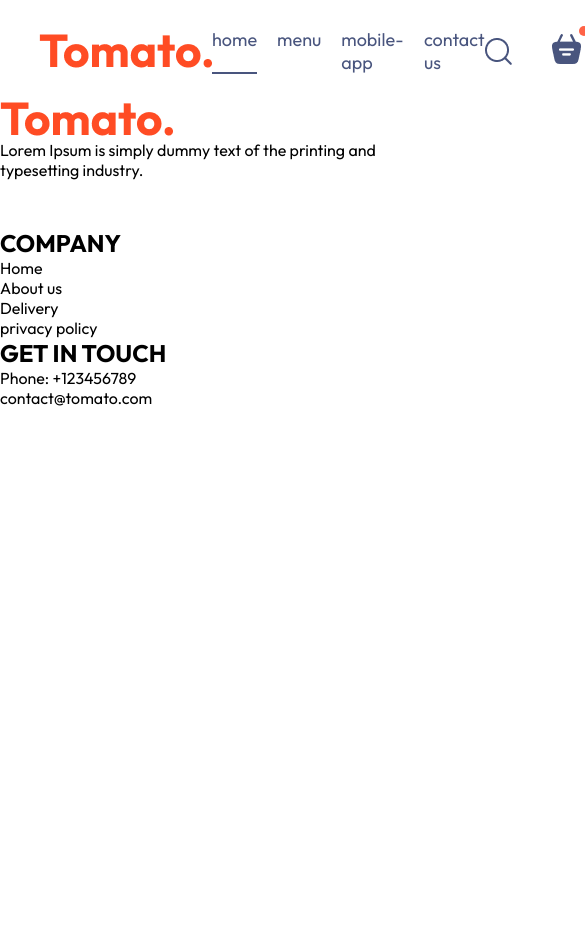
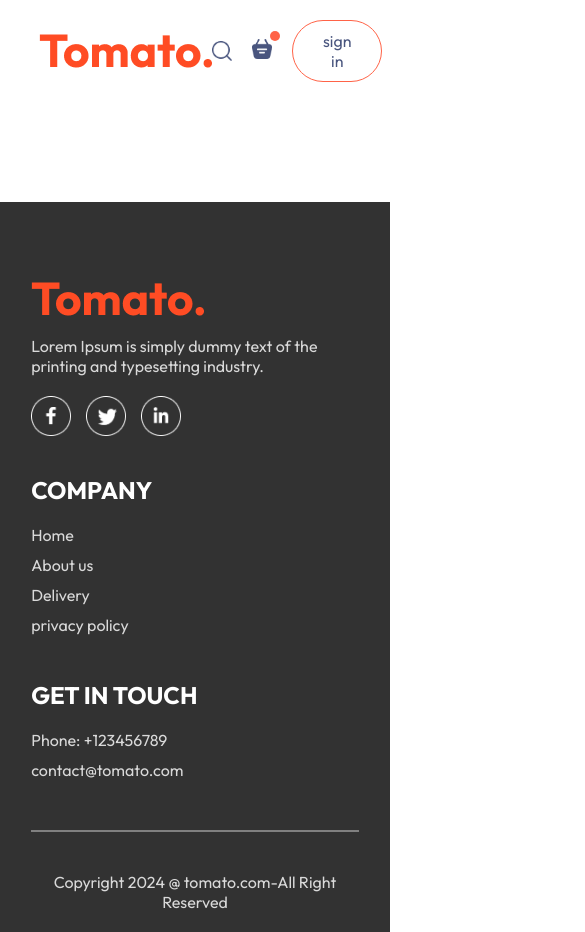
Before and after one commit to HDRanasingha/Foodweb, a React (Vite) app in the folder frontend/: page /cart in a window 390 px wide. Shown: the top 932 px of the page, 585 px wide, since content can reach past the window. Before the commit the page ends 844 px from the top, so only its background shows below. Built offline with nearby package versions, Linux system fonts and the light colour scheme.

Commit message:
Added files to repository

```diff
--- /dev/null
+++ b/frontend/src/components/AppDownload/AppDownload.css
@@ -0,0 +1,24 @@
+.app-download{
+    margin: auto auto;
+    margin-top: 100px;
+    font-size: max(3vw,20px);
+    text-align: center;
+    font-weight: 500;
+}
+.app-download-platforms{
+    display:flex;
+    justify-content: center;
+    gap: max(2vw,10px);
+    margin-top:40px;
+}
+
+.app-download-platforms img{
+    width: max(30vw,120px);
+    max-width: 180px;
+    transition: 0.5s;
+    cursor: pointer;
+}
+
+.app-download-platforms img:hover{
+    transform: scale(1.05);
+}
--- /dev/null
+++ b/frontend/src/components/AppDownload/AppDownload.jsx
@@ -0,0 +1,20 @@
+import React from 'react'
+import './AppDownload.css'
+import { assets } from '../../assets/assets'
+
+
+const AppDownload = () => {
+  return (
+    <div className='app-download' id='app-download'>
+        <p>For Better Experience Download <br/>Tomato App</p>
+        <div className='app-download-platforms'>
+            <img src={assets.play_store} alt=''/>
+            <img src={assets.app_store} alt=''/>
+
+        </div>
+
+    </div>
+  )
+}
+
+export default AppDownload
--- a/frontend/src/components/ExploreMenu/ExploreMenu.css
+++ b/frontend/src/components/ExploreMenu/ExploreMenu.css
@@ -53,3 +53,9 @@
     border:4px solid tomato;
     padding: 2px;
 }
+@media (max-width:1050px) {
+    .explore-menu-text{
+        max-width: 100%;
+        font-size: 14px;
+    }
+}
--- a/frontend/src/components/Footer/Footer.css
+++ b/frontend/src/components/Footer/Footer.css
@@ -0,0 +1,55 @@
+.footer{
+    color: #d9d9d9;
+    background-color: #323232;
+    display: flex;
+    flex-direction: column;
+    align-items: center;
+    gap: 20px;
+    padding: 20px 8vw;
+    padding-top: 80px;
+    margin-top: 100px;
+}
+.footer-content{
+    width: 100%;
+    display:grid;
+    grid-template-columns: 2fr 1fr 1fr;
+    gap: 80px;
+}
+.footer-content-left, .footer-content-right, .footer-content-center{
+    display: flex;
+    flex-direction: column;
+    align-items: start;
+    gap: 20px;
+}
+.footer-content-left li,.footer-content-right li,.footer-content-center li{
+list-style: none;
+margin-bottom: 10px;
+}
+
+.footer-content-right h2,.footer-content-center h2{
+   color: white;
+    }
+
+    .footer-social-icons img{
+        width: 40px;
+       margin-right: 15px;
+    }
+
+    .footer hr{
+        width: 100%;
+        height: 2px;
+        margin: 20px 0;
+        background-color: gray;
+        border: none;
+    }
+
+    @media (max-width:750px) {
+       .footer-content{
+        display: flex;
+        flex-direction: column;
+        gap: 35px;
+       }
+       .footer-copyright{
+        text-align: center;
+       }
+    }
--- a/frontend/src/components/Footer/Footer.jsx
+++ b/frontend/src/components/Footer/Footer.jsx
@@ -4,7 +4,7 @@
 
 const Footer = () => {
   return (
-    <div className='footer'>
+    <div className='footer' id='footer'>
         <div className="footer-content">
             <div className="footer-content-left">
                 <img src={assets.logo} alt=''/>
@@ -31,12 +31,13 @@
                 <h2>GET IN TOUCH</h2>
                 <ul>
                     <li>Phone: +123456789</li>
-                    <li>contact@tomato.com
-                        </li></ul>
+                    <li>contact@tomato.com</li>
+                        </ul>
 
             </div>
         </div>
-
+      <hr/>
+      <p className='footer-copyright'>Copyright 2024 @ tomato.com-All Right Reserved</p>
     </div>
   )
 }
--- a/frontend/src/components/Header/Header.css
+++ b/frontend/src/components/Header/Header.css
@@ -36,3 +36,24 @@
     font-size: max(1vw, 13px);
     border-radius: 50px;
 }
+
+@media(max-width:1050px) {
+
+    .header-contents{
+        max-width: 45%;
+    }
+
+}
+@media(max-width:750px) {
+
+    .header-contents{
+        max-width: 65%;
+    }
+    .header-contents p{
+        display: none;
+    }
+    .header-contents button{
+        padding: 2vw 4vw;
+    }
+
+}
--- a/frontend/src/components/Navbar/Navbar.css
+++ b/frontend/src/components/Navbar/Navbar.css
@@ -61,3 +61,52 @@
     right: -8px;
 
   }
+
+  @media (max-width:1050px){
+    .navbar.logo{
+      width:140px
+    }
+.navbar-menu{
+  gap: 20px;
+  font-size: 17px;
+}
+.navar-right{
+  gap:30px;
+}
+.navar-right img{
+  width: 22px;
+}
+.navbar-right button{
+  padding: 8px 25px;
+}
+
+}
+
+@media (max-width:900px){
+  .navbar.logo{
+    width:120px
+  }
+.navbar-menu{
+gap: 15px;
+font-size: 16px;
+}
+.navar-right{
+gap:20px;
+}
+.navar-right img{
+width: 20px;
+}
+.navbar-right button{
+padding: 7px 20px;
+font-size: 15px;
+}
+
+}
+@media (max-width:750px){
+
+.navbar-menu{
+display: none;
+}
+
+
+}
--- a/frontend/src/components/Navbar/Navbar.jsx
+++ b/frontend/src/components/Navbar/Navbar.jsx
@@ -1,6 +1,7 @@
 import React, { useState } from 'react';
 import './Navbar.css';
 import { assets } from '../../assets/assets';
+import {Link}from 'react-router-dom'
 
 const Navbar = () => {
   const [menu, setMenu] = useState("home");
@@ -9,11 +10,42 @@
     <div className='navbar'>
        <img src={assets.logo} alt="" className="logo" />
        <ul className="navbar-menu">
-        <li onClick={() => setMenu("home")} className={menu === "home" ? "active" : ""}>home</li>
-        <li onClick={() => setMenu("menu")} className={menu === "menu" ? "active" : ""}>menu</li>
-        <li onClick={() => setMenu("mobile-app")} className={menu === "mobile-app" ? "active" : ""}>mobile-app</li>
-        <li onClick={() => setMenu("contact-us")} className={menu === "contact-us" ? "active" : ""}>contact us</li>
-       </ul>
+
+    <Link
+      to="/"
+      onClick={() => setMenu("home")}
+      className={menu === "home" ? "active" : ""}
+    >
+      home
+    </Link>
+
+    <a
+      href="#explore-menu"
+      onClick={() => setMenu("menu")}
+      className={menu === "menu" ? "active" : ""}
+    >
+      menu
+    </a>
+
+    <a
+      href="#app-download"
+      onClick={() => setMenu("mobile-app")}
+      className={menu === "mobile-app" ? "active" : ""}
+    >
+      mobile-app
+    </a>
+
+
+    <a
+      href="#footer"
+      onClick={() => setMenu("contact-us")}
+      className={menu === "contact-us" ? "active" : ""}
+    >
+      contact us
+    </a>
+
+</ul>
+
        <div className='navar-right'>
         <img src={assets.search_icon} alt=""  />
         <div className='navar-search-icon'>
--- a/frontend/src/pages/Home/Home.jsx
+++ b/frontend/src/pages/Home/Home.jsx
@@ -3,6 +3,8 @@
 import Header from '../../components/Header/Header';
 import ExploreMenu from '../../components/ExploreMenu/ExploreMenu';
 import FoodDisplay from '../../components/FoodDisplay/FoodDisplay';
+import AppDownload from '../../components/AppDownload/AppDownload';
+
 
 
 const Home = () => {
@@ -13,6 +15,8 @@
       <Header/>
       <ExploreMenu category={category} setCategory={setCategory}/>
      <FoodDisplay category={category}/>
+     <AppDownload/>
+
     </div>
   )
 }
```
